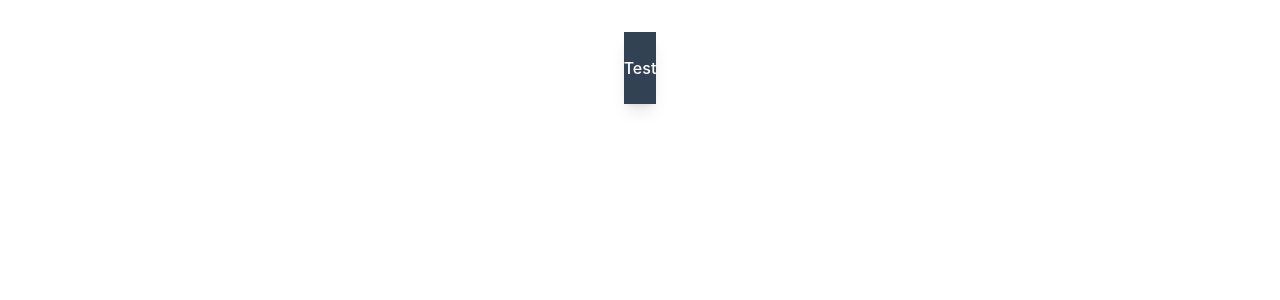
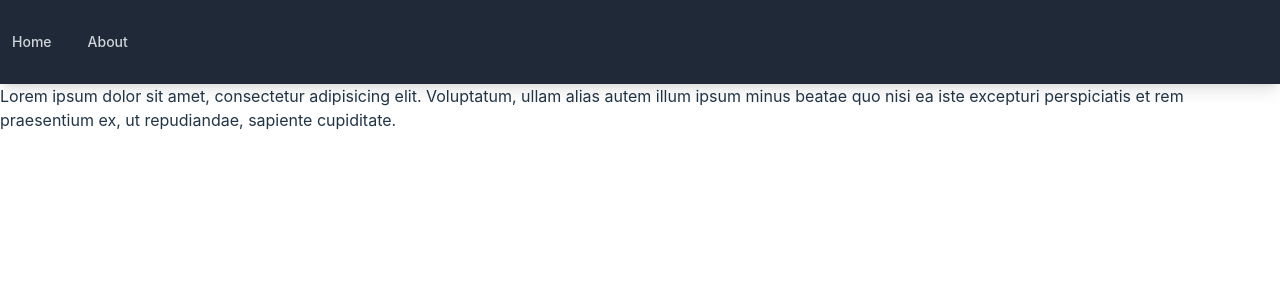
Before and after one commit to jarvin-s/hc-group-app, a Vue app: page / in a window 1280 px wide. Shown: the top 300 px of the page. Built offline with nearby package versions, Linux system fonts and the light colour scheme.

Commit message:
Fix navigation width

```diff
--- a/src/components/Navbar.vue
+++ b/src/components/Navbar.vue
@@ -1,9 +1,14 @@
 <template>
-    <header class="sticky top-0 bg-slate-700 shadow-lg">
-        <nav class="containter flex flex-col sm:flex-row items-center gap-3 text-white py-6">
+    <header class="sticky top-0 bg-gray-800 shadow-lg">
+        <nav class="container flex flex-col sm:flex-row items-center gap-3 text-white py-6">
+            <RouterLink :to="'/'">
+                <div class="flex items-center gap-3 flex-1">
+                    <p class="text-gray-300 hover:bg-gray-700 hover:text-white rounded-md px-3 py-2 text-sm font-medium">Home</p>
+                </div>
+            </RouterLink>
             <RouterLink :to="'/about'">
                 <div class="flex items-center gap-3 flex-1">
-                    <p class="text">Test</p>
+                    <p class="text-gray-300 hover:bg-gray-700 hover:text-white rounded-md px-3 py-2 text-sm font-medium">About</p>
                 </div>
             </RouterLink>
         </nav>
--- a/src/style.css
+++ b/src/style.css
@@ -24,10 +24,9 @@ a {
 }
 
 body {
-  margin: 0;
-  display: flex;
+  /* margin: 0;
   min-width: 320px;
-  min-height: 100vh;
+  min-height: 100vh; */
 }
 
 h1 {
@@ -60,13 +59,6 @@ button:focus-visible {
   padding: 2em;
 }
 
-#app {
-  max-width: 1280px;
-  margin: 0 auto;
-  padding: 2rem;
-  text-align: center;
-}
-
 @media (prefers-color-scheme: light) {
   :root {
     color: #213547;
--- a/src/views/Home.vue
+++ b/src/views/Home.vue
@@ -1,3 +1,3 @@
 <template>
-
+    <p>Lorem ipsum dolor sit amet, consectetur adipisicing elit. Voluptatum, ullam alias autem illum ipsum minus beatae quo nisi ea iste excepturi perspiciatis et rem praesentium ex, ut repudiandae, sapiente cupiditate.</p>
 </template>
```
